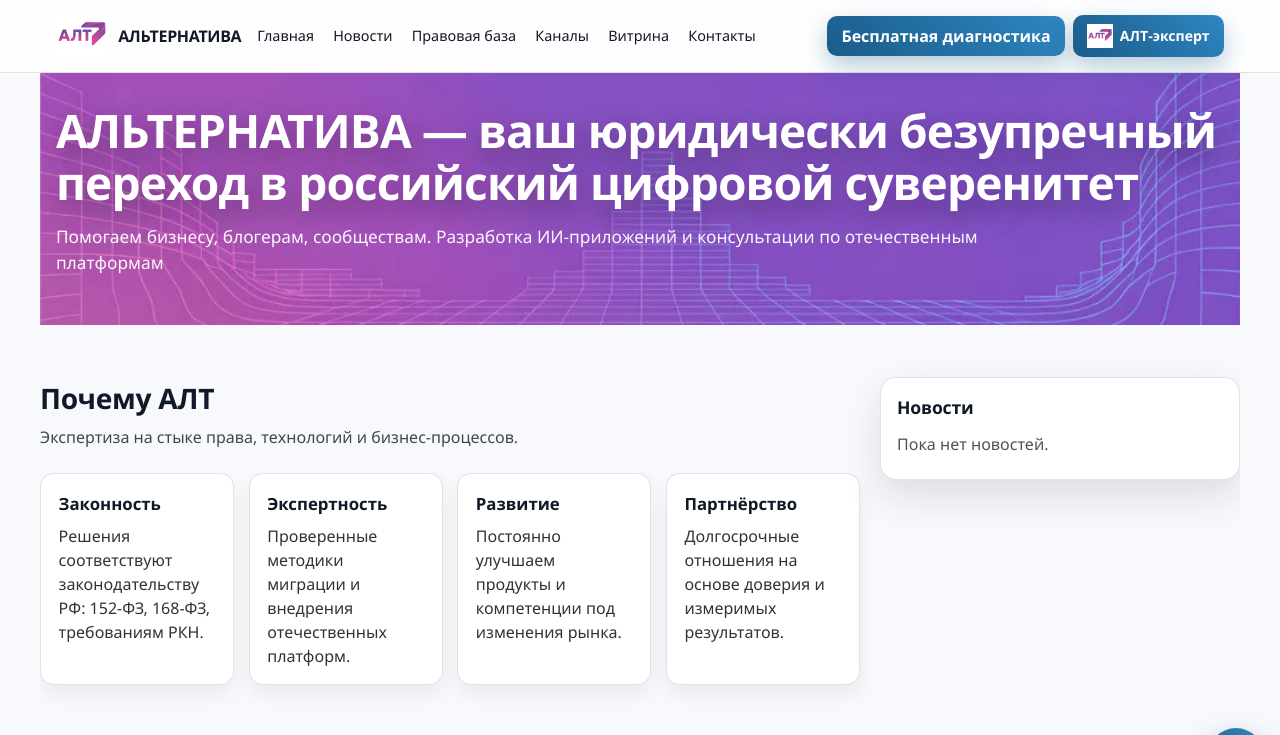
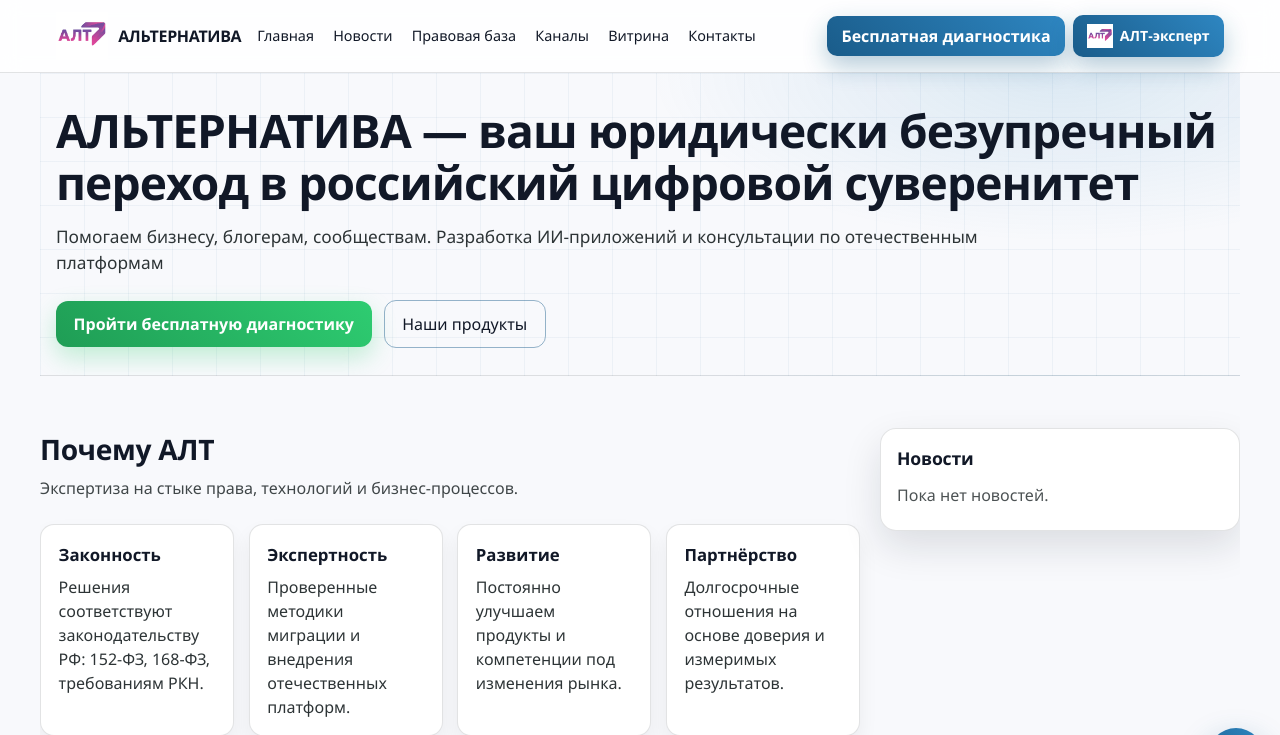
Before and after one commit to goodwill-v/rusalts, a FastAPI app: page / in a window 1280 px wide. Shown: the top 735 px of the page. Run offline with FastAPI, Linux system fonts and the light colour scheme; data that the repository does not hold is empty.

Commit message:
feat(редизайн): светлый экспертный герой — CSS-фон с сеткой вместо cover.png, CTA «Диагностика» + «Наши продукты» на витрину

```diff
--- a/app/static/css/app.css
+++ b/app/static/css/app.css
@@ -641,10 +641,15 @@ code {
   position: relative;
   overflow: hidden;
   display: block;
-  background: url("/static/img/cover.png");
-  background-size: cover;
-  background-position: center;
-  color: #fff;
+  /* Светлый экспертный герой: едва заметная сине-графитовая сетка + мягкий голубой отсвет */
+  background:
+    radial-gradient(ellipse 55% 90% at 85% 0%, rgba(46, 134, 193, 0.14), transparent 62%),
+    linear-gradient(rgba(26, 92, 138, 0.05) 1px, transparent 1px),
+    linear-gradient(90deg, rgba(26, 92, 138, 0.05) 1px, transparent 1px),
+    var(--site-bg);
+  background-size: auto, 44px 44px, 44px 44px, auto;
+  color: var(--site-heading);
+  border-bottom: 1px solid var(--site-border);
 }
 
 .hero__content {
@@ -660,7 +665,22 @@ code {
   letter-spacing: -0.02em;
   line-height: 1.12;
   font-size: clamp(2rem, 3.6vw, 3.6rem);
-  text-shadow: 0 10px 28px rgba(0, 0, 0, 0.35);
+}
+
+.hero__actions {
+  display: flex;
+  flex-wrap: wrap;
+  gap: 0.75rem;
+  align-items: center;
+  margin-top: 1.5rem;
+}
+
+.btn-site--accent {
+  border: none;
+  color: #fff;
+  background: linear-gradient(45deg, #1f9d55, var(--site-accent));
+  box-shadow: 0 10px 24px rgba(46, 204, 113, 0.28);
+  font-weight: 700;
 }
 
 .page-grid {
@@ -771,10 +791,10 @@ code {
 }
 
 .hero__subtitle {
-  margin: 0 0 1.4rem;
+  margin: 0;
   max-width: 58rem;
   font-size: clamp(1rem, 1.35vw, 1.2rem);
-  opacity: 0.95;
+  color: var(--site-text);
 }
 
 /* hero buttons removed in current layout */
--- a/app/templates/index.html
+++ b/app/templates/index.html
@@ -7,6 +7,10 @@
       <p class="hero__subtitle">
         Помогаем бизнесу, блогерам, сообществам. Разработка ИИ‑приложений и консультации по отечественным платформам
       </p>
+      <div class="hero__actions">
+        <a class="btn-site btn-site--lg btn-site--accent" href="/diagnostics/">Пройти бесплатную диагностику</a>
+        <a class="btn-site btn-site--lg btn-site--outline" href="/techologis/">Наши продукты</a>
+      </div>
     </div>
   </section>
 
```
